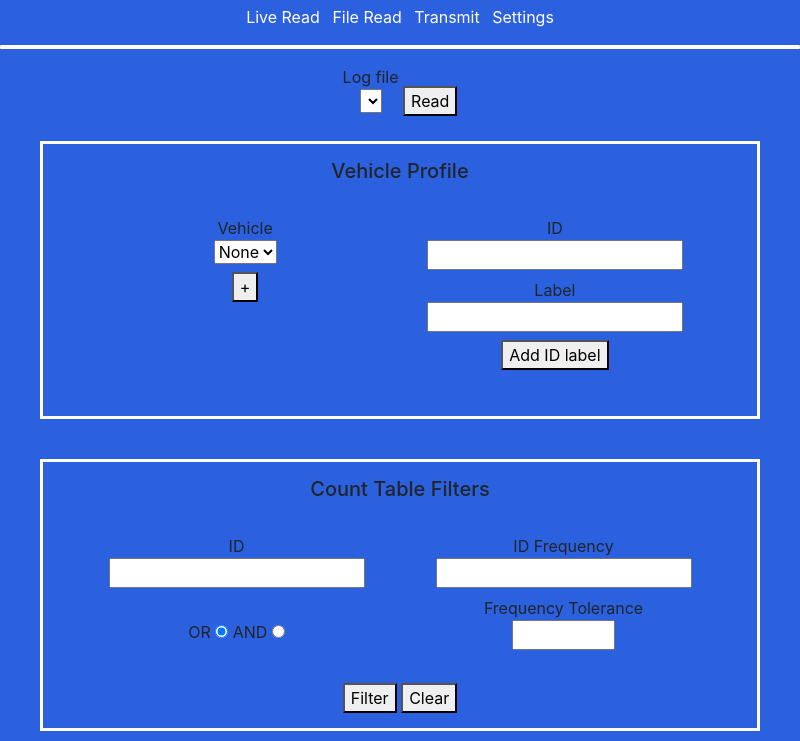
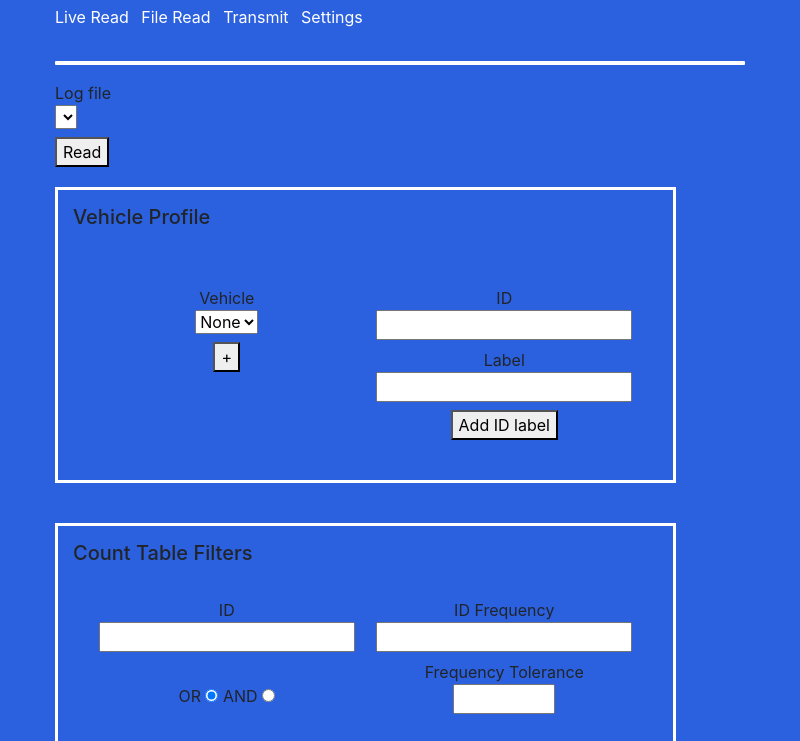
Before and after one commit to TheAbsoluteValue/CANdense, an Electron app: page file_read.html in a window 800 px wide. Shown: the part 59-800 px from the top of the page. Drawn offline with nearby package versions, Linux system fonts and the light colour scheme; no server answers.

Commit message:
Fix outer layout of content

```diff
--- a/file_read.css
+++ b/file_read.css
@@ -8,10 +8,6 @@
 
 body {
     background: #2B60DE;
-}
-
-#centerAlign {
-    text-align: center;
 }
 
 .navbar-link {
@@ -54,10 +50,6 @@ a:hover {
   width: 40%;
 }
 
-#centerAlign div {
-  display: inline-block;
-}
-
 table, th, td {
   border: 2px solid black
 }
--- a/file_read.html
+++ b/file_read.html
@@ -9,7 +9,10 @@
 </head>
 
 <body>
-  <div id="centerAlign">
+  <div class="container justify-content-center">
+    <!-- Navbar -->
+    <div class="row">
+      <div class="col-12">
         <nav id="navbar">
           <ul class="list-inline">
             <li class="list-inline-item">
@@ -26,22 +29,35 @@
             </li>
           </ul>
         </nav>
+      </div>
+    </div>
+    <div class="row">
+      <div class="col-12">
         <hr id="navbar-rule">
+      </div>
+    </div>
 
-    <!-- DOM elements relevant to selecting the log file to read -->
+    <!-- Log file selection -->
+    <div class="row">
+      <div class="col-12">
         <label id="logfile-label">Log file<br><select type="file" id="logfile-path-dropdown" onChange="logFileSelectionChanged(event)"></select></label>
+      </div>
+    </div>
+    <div class="row">
+      <div class="col-12">
+        <button id="read-btn">Read</button>
+      </div>
+    </div>
 
-    <button id="read-btn">Read</button>
-    <br>
-
-
+    <!-- Vehicle profile -->
+    <div class="row">
+      <div class="col-12">
         <div class="root-div">
           <div>
             <h5>Vehicle Profile</h5>
           </div> <br>
           <div class="horizontal-container">
             <div class="horizontal-5050-div">
-          <!-- DOM elements relevant to selecting vehicle profile -->
               <label id="vehicle-profile-label">Vehicle <br>
                 <select type="file" id="vehicle-profile-name" onChange="vehicleSelectionChanged(event)"></select></label>
               <br>
@@ -60,7 +76,12 @@
             </div>
           </div>
         </div>
+      </div>
+    </div>
 
+    <!-- Count table filter settings -->
+    <div class="row">
+      <div class="col-12">
         <!-- DOM elements for filtering -->
         <div class="root-div">
           <div>
@@ -84,7 +105,12 @@
             <button id="table-count-clear-filter-btn">Clear</button>
           </div>
         </div>
+      </div>
+    </div>
 
+    <!-- All message table filter setting -->
+    <div class="row">
+      <div class="col-12">
         <div class="root-div">
           <div>
             <h5>All Message Filters</h5>
@@ -103,6 +129,10 @@
             <button id="table-all-apply-filter-btn">Filter</button>
             <button id="table-all-clear-filter-btn">Clear</button>
           </div>
+        </div>
+      </div>
+    </div>
+
   </div>
 
   <!-- table to display counts of each ID -->
```
Lines whose indentation alone changed are shown as unchanged.
